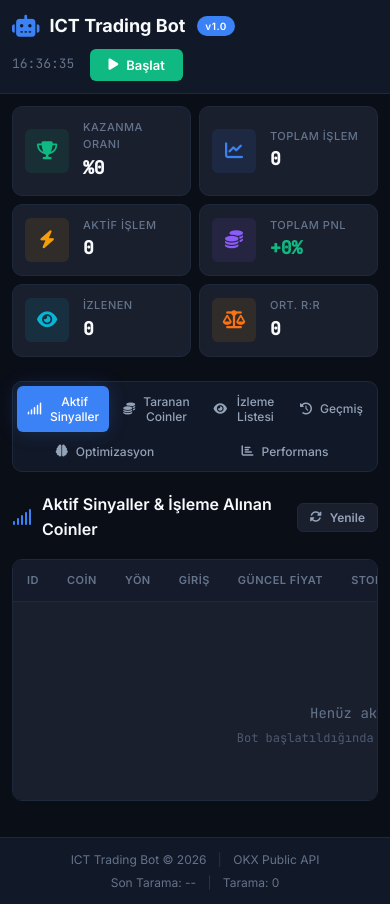
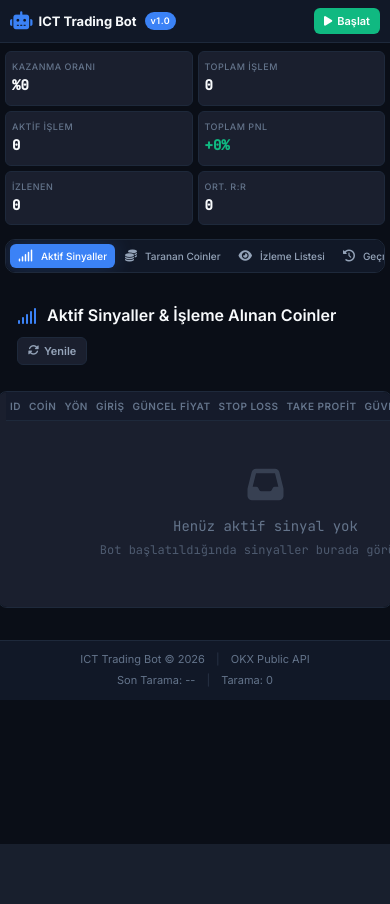
Before and after one commit to zyokdur/TELEGRAM-BOt, a Flask app: page / in a window 390 px wide. After the commit the page ends 844 px from the top, so only its background shows below. Run offline with Flask 3, Linux system fonts and the light colour scheme; data that the repository does not hold is empty; some libraries are stand-ins or nearby versions.

Commit message:
Mobil responsive: tam uyumlu 768px + 480px breakpoints

```diff
--- a/static/css/style.css
+++ b/static/css/style.css
@@ -919,52 +919,245 @@ body {
 
 @media (max-width: 768px) {
     .header {
-        padding: 0 12px;
+        padding: 10px 12px;
         height: auto;
         flex-wrap: wrap;
-        padding: 12px;
         gap: 8px;
+    }
+
+    .header-left {
+        gap: 8px;
+    }
+
+    .logo {
+        font-size: 15px;
+        gap: 6px;
+    }
+
+    .logo i {
+        font-size: 18px;
+    }
+
+    .header-badge {
+        font-size: 9px;
+        padding: 2px 6px;
     }
 
     .header-center { display: none; }
 
+    .header-right {
+        gap: 8px;
+    }
+
+    .server-time { display: none; }
+
+    .btn {
+        padding: 7px 12px;
+        font-size: 12px;
+        gap: 5px;
+    }
+
     .main-content {
-        padding: 12px;
+        padding: 10px 8px;
     }
 
     .stats-grid {
-        grid-template-columns: repeat(2, 1fr);
-        gap: 8px;
+        grid-template-columns: repeat(3, 1fr);
+        gap: 6px;
+        margin-bottom: 14px;
     }
 
-    .stat-card { padding: 12px; }
-    .stat-value { font-size: 18px; }
+    .stat-card {
+        padding: 10px 8px;
+        border-radius: var(--radius-sm);
+    }
+
+    .stat-value {
+        font-size: 16px;
+    }
+
+    .stat-label {
+        font-size: 10px;
+    }
+
+    .stat-icon {
+        font-size: 14px;
+        width: 28px;
+        height: 28px;
+    }
 
     .tab-nav {
-        flex-wrap: wrap;
+        overflow-x: auto;
+        flex-wrap: nowrap;
+        gap: 2px;
+        padding-bottom: 4px;
+        -webkit-overflow-scrolling: touch;
+        scrollbar-width: none;
+    }
+
+    .tab-nav::-webkit-scrollbar {
+        display: none;
     }
 
     .tab-btn {
-        font-size: 12px;
+        font-size: 11px;
         padding: 8px 10px;
+        white-space: nowrap;
+        flex-shrink: 0;
     }
 
+    .tab-btn i {
+        font-size: 12px;
+    }
+
+    .section-header {
+        flex-direction: column;
+        align-items: flex-start;
+        gap: 8px;
+        padding: 10px 12px;
+    }
+
+    .section-title {
+        font-size: 14px;
+    }
+
+    /* Tablo mobil kaydırma */
+    .table-container {
+        overflow-x: auto;
+        -webkit-overflow-scrolling: touch;
+        margin: 0 -8px;
+        padding: 0 8px;
+    }
+
+    .data-table {
+        min-width: 600px;
+        font-size: 12px;
+    }
+
+    .data-table th,
+    .data-table td {
+        padding: 8px 6px;
+        font-size: 11px;
+    }
+
+    /* Coin filtre bar */
+    .coins-filter-bar {
+        flex-direction: column;
+        gap: 8px;
+        padding: 10px;
+    }
+
+    .coin-search-input {
+        width: 100%;
+    }
+
+    .section-header-right {
+        width: 100%;
+    }
+
+    /* Optimizasyon */
     .optimizer-summary {
         grid-template-columns: 1fr;
     }
 
-    .table-container {
-        overflow-x: auto;
+    .params-grid {
+        grid-template-columns: 1fr;
     }
 
-    .data-table {
-        min-width: 700px;
+    .performance-grid {
+        grid-template-columns: 1fr;
     }
 
+    /* Footer */
     .footer {
         flex-direction: column;
         gap: 4px;
         text-align: center;
+        padding: 10px;
+        font-size: 11px;
+    }
+
+    /* Toast */
+    .toast-container {
+        left: 10px;
+        right: 10px;
+        bottom: 10px;
+    }
+
+    .toast {
+        min-width: auto;
+        width: 100%;
+        font-size: 12px;
+    }
+}
+
+@media (max-width: 480px) {
+    .stats-grid {
+        grid-template-columns: repeat(2, 1fr);
+        gap: 5px;
+    }
+
+    .stat-card {
+        padding: 8px 6px;
+    }
+
+    .stat-value {
+        font-size: 14px;
+    }
+
+    .stat-label {
+        font-size: 9px;
+    }
+
+    .stat-icon {
+        display: none;
+    }
+
+    .header {
+        padding: 8px 10px;
+    }
+
+    .logo {
+        font-size: 13px;
+    }
+
+    .btn {
+        padding: 6px 10px;
+        font-size: 11px;
+    }
+
+    .tab-btn {
+        font-size: 10px;
+        padding: 6px 8px;
+    }
+
+    .data-table {
+        min-width: 500px;
+        font-size: 11px;
+    }
+
+    .data-table th,
+    .data-table td {
+        padding: 6px 4px;
+        font-size: 10px;
+    }
+
+    .badge {
+        font-size: 9px;
+        padding: 2px 5px;
+    }
+
+    .btn-danger, .btn-analyze {
+        font-size: 10px;
+        padding: 3px 6px;
+    }
+
+    .main-content {
+        padding: 8px 5px;
+    }
+
+    .opt-card, .perf-card, .param-card {
+        padding: 10px;
     }
 }
 
```
